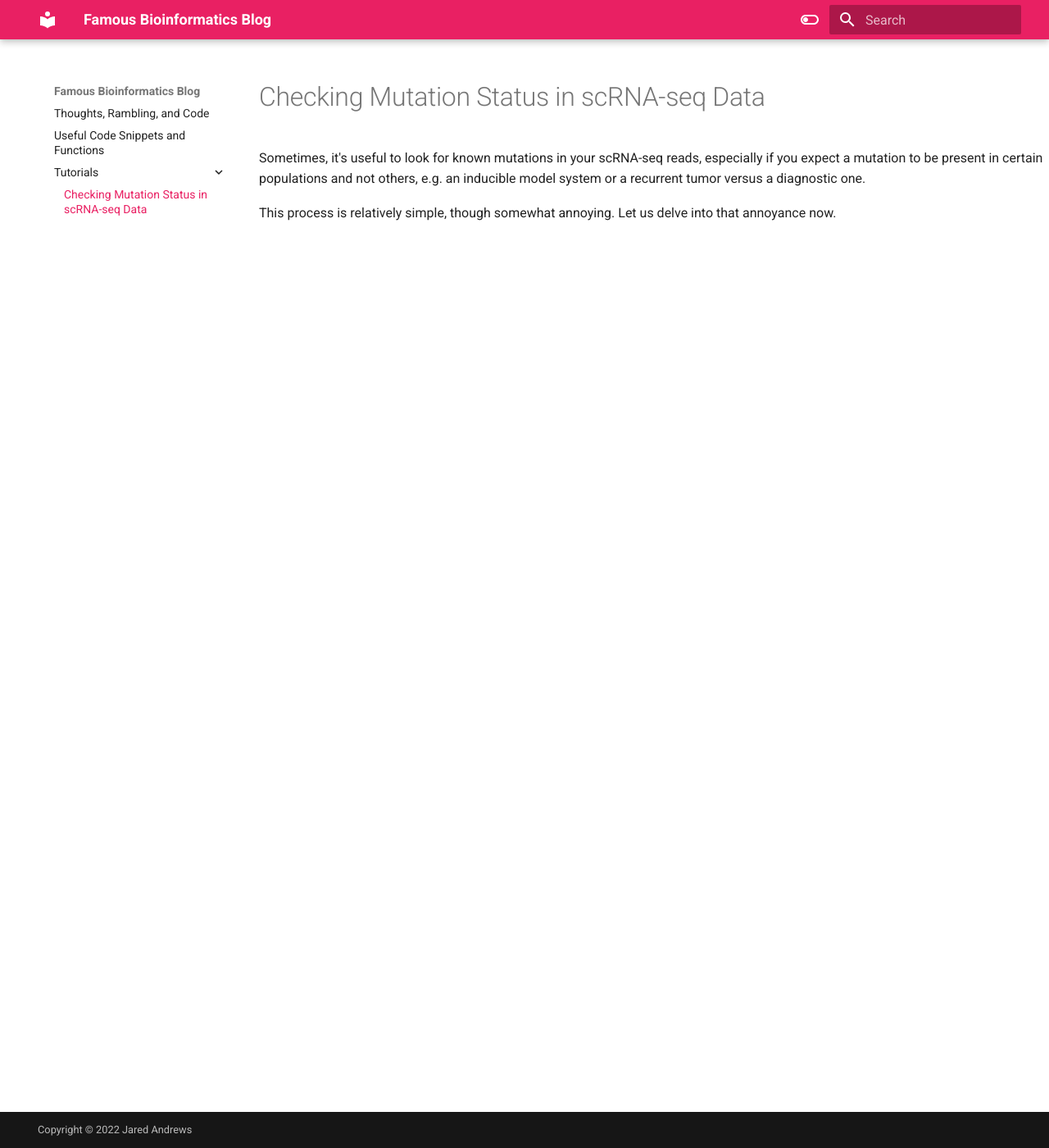
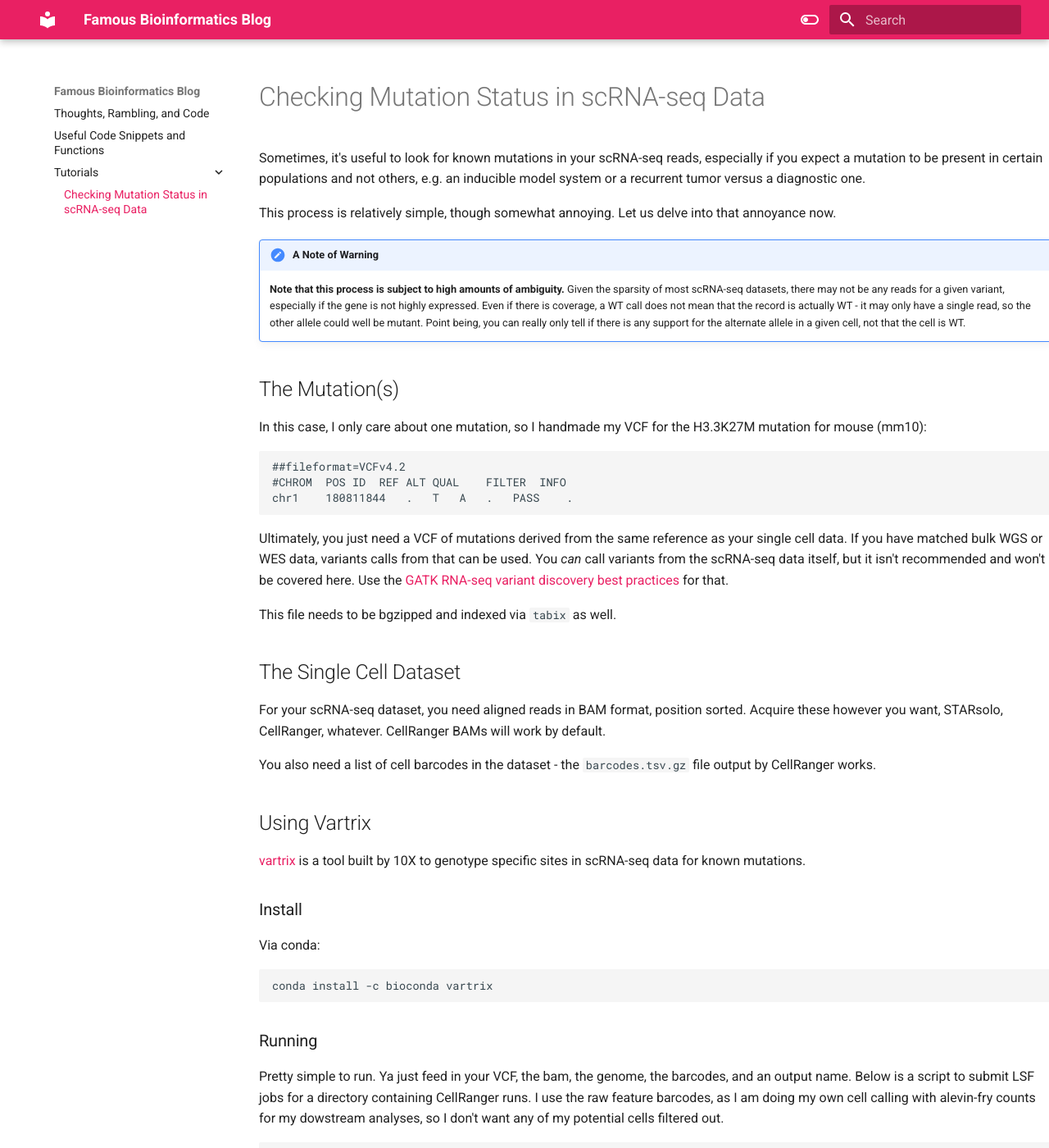
Before and after one commit to j-andrews7/KnowledgeDump, an MkDocs documentation site: the page built from docs/Tutorials/scRNA_mutation_check.md, in a window 1280 px wide and 1400 px high. Shown: the whole window at 82% size. Built offline with MkDocs 1.6.1 and Material for MkDocs 9.7.7, drawn with Linux system fonts in a browser that asks for light colours; some of the changed text lies outside the part shown.

Commit message:
add scRNA-seq genotyping tutorial

````diff
--- a/docs/Tutorials/scRNA_mutation_check.md
+++ b/docs/Tutorials/scRNA_mutation_check.md
@@ -2,3 +2,134 @@
 Sometimes, it's useful to look for known mutations in your scRNA-seq reads, especially if you expect a mutation to be present in certain populations and not others, e.g. an inducible model system or a recurrent tumor versus a diagnostic one.
 
 This process is relatively simple, though somewhat annoying. Let us delve into that annoyance now.
+
+!!! caution "A Note of Warning"
+    **Note that this process is subject to high amounts of ambiguity.** Given the sparsity of most scRNA-seq datasets, there may not be any reads for a given variant, especially if the gene is not highly expressed. Even if there is coverage, a WT call does not mean that the record is actually WT - it may only have a single read, so the other allele could well be mutant. Point being, you can really only tell if there is any support for the alternate allele in a given cell, not that the cell is WT.
+
+
+## The Mutation(s)
+In this case, I only care about one mutation, so I handmade my VCF for the H3.3K27M mutation for mouse (mm10):
+
+```
+##fileformat=VCFv4.2
+#CHROM	POS	ID	REF	ALT	QUAL	FILTER	INFO
+chr1	180811844	.	T	A	.	PASS	.
+```
+
+Ultimately, you just need a VCF of mutations derived from the same reference as your single cell data. If you have matched bulk WGS or WES data, variants calls from that can be used. You *can* call variants from the scRNA-seq data itself, but it isn't recommended and won't be covered here. Use the [GATK RNA-seq variant discovery best practices](https://gatk.broadinstitute.org/hc/en-us/articles/360035531192-RNAseq-short-variant-discovery-SNPs-Indels-) for that.
+
+This file needs to be bgzipped and indexed via `tabix` as well.
+
+## The Single Cell Dataset
+For your scRNA-seq dataset, you need aligned reads in BAM format, position sorted. Acquire these however you want, STARsolo, CellRanger, whatever. CellRanger BAMs will work by default.
+
+You also need a list of cell barcodes in the dataset - the `barcodes.tsv.gz` file output by CellRanger works.
+
+## Using Vartrix
+[vartrix](https://github.com/10XGenomics/vartrix) is a tool built by 10X to genotype specific sites in scRNA-seq data for known mutations.
+
+### Install
+Via conda:
+
+```bash
+conda install -c bioconda vartrix
+```
+
+### Running
+Pretty simple to run. Ya just feed in your VCF, the bam, the genome, the barcodes, and an output name. Below is a script to submit LSF jobs for a directory containing CellRanger runs. I use the raw feature barcodes, as I am doing my own cell calling with alevin-fry counts for my dowstream analyses, so I don't want any of my potential cells filtered out.
+
+```bash
+#!/bin/bash
+module load conda3/202105
+conda activate vartrix
+
+for f in ./cellranger_v6/*; do
+	echo "$f";
+	samp=$(basename "$f")
+
+	bsub -P dnb -J vartrix_$samp -q standard -n 4 -R "rusage[mem=4000] span[hosts=1]" vartrix \
+	                 -v k27m.vcf.gz \
+	                 -b "$f"/outs/possorted_genome_bam.bam \
+	                 -f "$BAKER_REF"/genomes/mm10/indices/cellranger/refdata-gex-mm10-2020-A/fasta/genome.fa \
+	                 -c "$f"/outs/raw_feature_bc_matrix/barcodes.tsv.gz \
+	                 -o ./vartrix/"$samp".K27M_vartrix.mtx
+
+done
+```
+
+Edit as needed, change to full paths, whatever. Run the above script via `bash vartrix.sh` assuming you saved it as such. It should be run from the directory above the one containing all your CellRanger runs.
+
+## Using the Output
+This will spit out `.mtx` files for each sample, which we likely want to get into R and slapped onto our single cell object. I use Bioconductor packages, so my object is a `SingleCellExperiment`. Seurat will be similar, and the [vartrix](https://github.com/10XGenomics/vartrix) Github has an example of how to pull stuff out. I know I only have one variant, so I just want to tack it onto my SCE's `colData`.
+
+```r
+# Get Sample files.
+samp.files <- list.files("./10X_scRNA_v3/processed/vartrix",
+recursive = FALSE)
+
+samp.ids <- c("P14K-1","P14K-2","P14K-3","P14K-4",
+              "P14-1","P14-2","P14-3","P14-4",
+              "P21K-1","P21K-2","P21K-3","P21K-4",
+              "P21-1", "P21-2","P21-3","P21-4",
+              "P4K-4","P4K-2","P4K-3","P4K-1",
+              "P4-2","P4-3","P4-1")
+
+first <- TRUE
+
+all.k27m <- data.frame()
+
+for (samp in seq_along(samp.files)) {
+  mm <- readMM(paste0("./10X_scRNA_v3/processed/vartrix/", samp.files[samp]))
+  sbase <- unlist(strsplit(samp.files[samp], ".", fixed = TRUE))[1]
+  bars <- read.table(paste0("./10X_scRNA_v3/processed/cellranger_v6/", sbase,
+                            "/outs/raw_feature_bc_matrix/barcodes.tsv.gz"),
+                     header = FALSE)
+  mm <- as.data.frame(mm)
+  colnames(mm) <- bars$V1
+  colnames(mm) <- paste0(samp.ids[samp], "_", colnames(mm))
+
+  if (first) {
+    all.k27m <- mm
+    first <- FALSE
+  } else {
+    all.k27m <- cbind(all.k27m, mm)
+  }
+}
+```
+
+Check that all our cells in our `SCE` object named `sce` are found.
+
+```{r}
+table(colnames(sce) %in% colnames(all.k27m))
+```
+
+Which they are. So now add the calls to the metadata.
+
+```{r}
+rownames(all.k27m) <- "chr1_180811844"
+all.k27m <- all.k27m[,colnames(sce)]
+all.k27m <- as.data.frame(t(all.k27m))
+
+# No reads detected
+all.k27m$V1 <- stringr::str_replace(as.character(all.k27m$V1), "0", "Unknown")
+# Only ref detected
+all.k27m$V1 <- stringr::str_replace(as.character(all.k27m$V1), "1", "Ref_Only")
+# Only alt detected
+all.k27m$V1 <- stringr::str_replace(as.character(all.k27m$V1), "2", "Mut_Only")
+# Both alleles detected
+all.k27m$V1 <- stringr::str_replace(as.character(all.k27m$V1), "3", "Mut_WT")
+
+sce$H3K27M_gt <- all.k27m$V1
+```
+
+Great, now my `SCE` contains a column containing the genotype info, so we can plot our calls.
+
+```r
+dittoDimPlot(sce, "H3K27M_gt", reduction.use = paste0("UMAP_m.dist0.2_n.neigh10"),
+             do.raster = TRUE, color.panel = c("red", "orange", "black", "grey80"),
+             order = "decreasing", size = 0.5) + theme(aspect.ratio = 1)
+```
+
+![results](assets/images/scRNA_genotype_UMAP.PNG)
+
+Looks pretty decent. See a few pops that didn't get much induction, and some that did, which was to be expected.
--- a/mkdocs.yml
+++ b/mkdocs.yml
@@ -39,8 +39,8 @@ markdown_extensions:
   - pymdownx.tilde
   - admonition
   - pymdownx.details
-  - pymdownx.superfences
   - attr_list
+  - md_in_html
   # - pymdownx.arithmatex
   # - pymdownx.magiclink
   # - pymdownx.tasklist:
````
Also changed, not shown: docs/assets/images/scRNA_genotype_UMAP.PNG (added).
